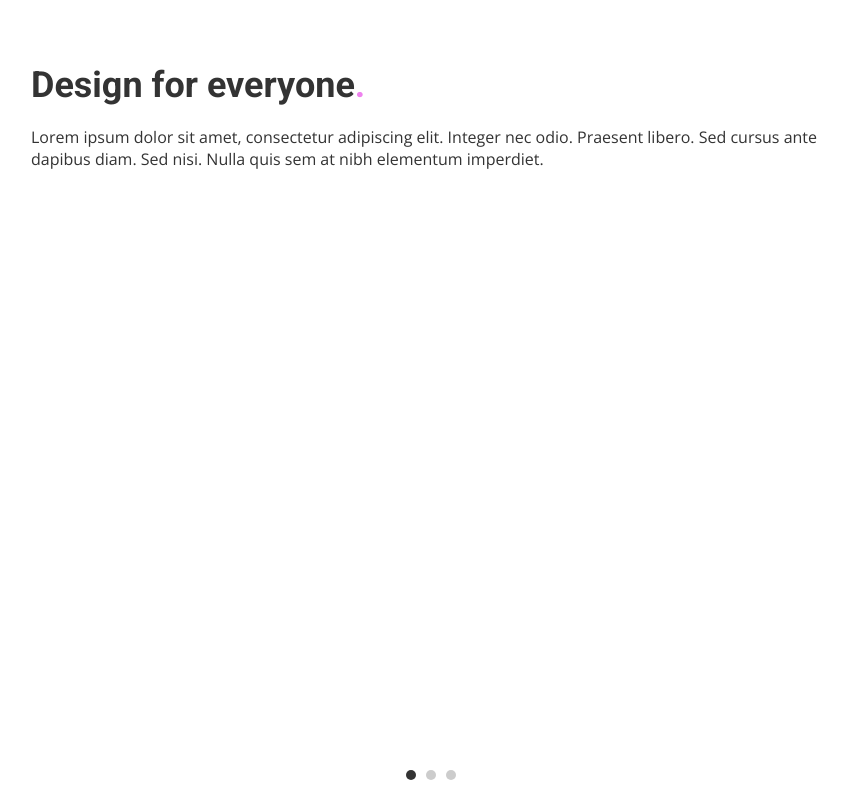
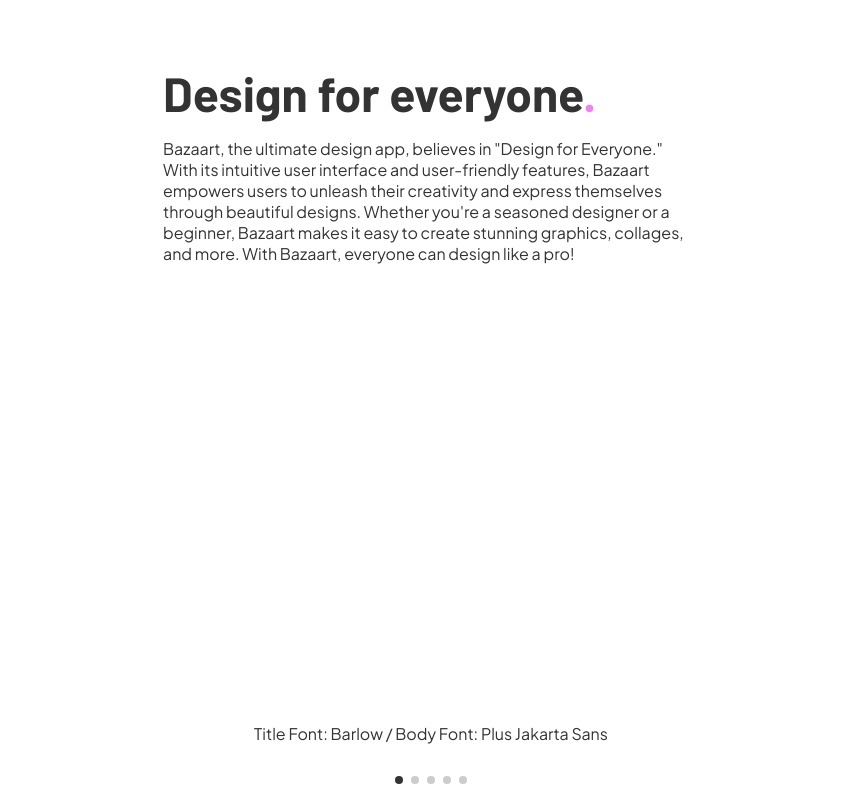
Before and after one commit to stasix/fontgpt, a plain HTML site: page index.html in a window 1280 px wide. Shown: the whole page, without its empty margins (209-1057 px from the left). Drawn offline with nearby package versions, Linux system fonts and the light colour scheme.

Commit message:
Update index.html

```diff
--- a/index.html
+++ b/index.html
@@ -4,10 +4,11 @@
         <meta charset="UTF-8">
             <meta name="viewport" content="width=device-width, initial-scale=1.0">
                 <title>Font Pairing Showcase</title>
-    <link href="https://fonts.googleapis.com/css2?family=Roboto:wght@700&family=Open+Sans&family=Poppins:wght@700&family=Inter&display=swap" rel="stylesheet">
+                <link href="https://fonts.googleapis.com/css2?family=Barlow:wght@700&family=Poppins:wght@700&family=Inter:wght@700&family=Montserrat:wght@700&family=Oswald:wght@700&display=swap" rel="stylesheet">
+                    <link href="https://fonts.googleapis.com/css2?family=Plus+Jakarta+Sans:wght@400;500;700&display=swap" rel="stylesheet">
                         <style>
                             body {
-            font-family: 'Open Sans', sans-serif;
+                                font-family: 'Plus Jakarta Sans', sans-serif;
                                 margin: 0;
                                 color: #333;
                                 overflow-x: hidden;
@@ -15,60 +16,44 @@
 
                             .container {
                                 display: flex;
-            height: 100vh;
-            overflow-x: auto;
+                                overflow-x: scroll;
                                 scroll-snap-type: x mandatory;
-            -webkit-overflow-scrolling: touch;
                             }
 
                             .font-pair {
-            flex: 0 0 100vw;
-            width: 100vw;
-            padding: 40px 20px;
+                                scroll-snap-align: start;
+                                flex: 0 0 100%;
                                 box-sizing: border-box;
-            position: relative;
-            display: flex;
-            justify-content: center;
-            scroll-snap-align: start;
+                                padding: 2rem;
+                                height: 100vh;
                             }
 
                             .content {
-            max-width: 800px;
+                                max-width: 600px;
+                                margin: 0 auto;
                             }
 
                             h1 {
-            font-size: 36px;
-            margin-bottom: 20px;
+                                font-size: 3rem;
+                                margin-bottom: 1rem;
                             }
 
                             h1 span {
                                 color: violet;
                             }
 
-        .pair-1 h1 {
-            font-family: 'Roboto', sans-serif;
-        }
-
-        .pair-2 h1 {
-            font-family: 'Poppins', sans-serif;
-        }
-
-        .pair-3 h1 {
-            font-family: 'Inter', sans-serif;
-        }
-
                             .page-indicator {
                                 position: fixed;
-            bottom: 20px;
+                                bottom: 1rem;
                                 left: 50%;
                                 transform: translateX(-50%);
                                 display: flex;
-            gap: 10px;
+                                gap: 0.5rem;
                             }
 
                             .dot {
-            width: 10px;
-            height: 10px;
+                                width: 0.5rem;
+                                height: 0.5rem;
                                 background-color: #ccc;
                                 border-radius: 50%;
                                 cursor: pointer;
@@ -77,58 +62,94 @@
                             .dot.active {
                                 background-color: #333;
                             }
+
+                            .font-info {
+                                position: fixed;
+                                bottom: 2.5rem;
+                                left: 50%;
+                                transform: translateX(-50%);
+                                text-align: center;
+                            }
                         </style>
     </head>
     <body>
-    <div class="container">
+        <div class="container content">
             <div class="font-pair pair-1">
                 <div class="content">
-                <h1>Design for everyone<span>.</span></h1>
-                <p>Lorem ipsum dolor sit amet, consectetur adipiscing elit. Integer nec odio. Praesent libero. Sed cursus ante dapibus diam. Sed nisi. Nulla quis sem at nibh elementum imperdiet.</p>
+                    <h1 style="font-family: 'Barlow', sans-serif;">Design for everyone<span>.</span></h1>
+                    <p>Bazaart, the ultimate design app, believes in "Design for Everyone." With its intuitive user interface and user-friendly features, Bazaart empowers users to unleash their creativity and express themselves through beautiful designs. Whether you're a seasoned designer or a beginner, Bazaart makes it easy to create stunning graphics, collages, and more. With Bazaart, everyone can design like a pro!</p>
                 </div>
             </div>
             <div class="font-pair pair-2">
                 <div class="content">
-                <h1>Design for everyone<span>.</span></h1>
-                <p>Lorem ipsum dolor sit amet, consectetur adipiscing elit. Integer nec odio. Praesent libero. Sed cursus ante dapibus diam. Sed nisi. Nulla quis sem at nibh elementum imperdiet.</p>
+                    <h1 style="font-family: 'Poppins', sans-serif;">Design for everyone<span>.</span></h1>
+                    <p>Bazaart, the ultimate design app, believes in "Design for Everyone." With its intuitive user interface and user-friendly features, Bazaart empowers users to unleash their creativity and express themselves through beautiful designs. Whether you're a seasoned designer or a beginner, Bazaart makes it easy to create stunning graphics, collages, and more. With Bazaart, everyone can design like a pro!</p>
                 </div>
             </div>
             <div class="font-pair pair-3">
                 <div class="content">
-                <h1>Design for everyone<span>.</span></h1>
-                <p>Lorem ipsum dolor sit amet, consectetur adipiscing elit. Integer nec odio. Praesent libero. Sed cursus ante dapibus diam. Sed nisi. Nulla quis sem at nibh elementum imperdiet.</p>
+                    <h1 style="font-family: 'Inter', sans-serif;">Design for everyone<span>.</span></h1>
+                    <p>Bazaart, the ultimate design app, believes in "Design for Everyone." With its intuitive user interface and user-friendly features, Bazaart empowers users to unleash their creativity and express themselves through beautiful designs. Whether you're a seasoned designer or a beginner, Bazaart makes it easy to create stunning graphics, collages, and more. With Bazaart, everyone can design like a pro!</p>
+                </div>
+            </div>
+            <div class="font-pair pair-4">
+                <div class="content">
+                    <h1 style="font-family: 'Montserrat', sans-serif;">Design for everyone<span>.</span></h1>
+                    <p>Bazaart, the ultimate design app, believes in "Design for Everyone." With its intuitive user interface and user-friendly features, Bazaart empowers users to unleash their creativity and express themselves through beautiful designs. Whether you're a seasoned designer or a beginner, Bazaart makes it easy to create stunning graphics, collages, and more. With Bazaart, everyone can design like a pro!</p>
+                </div>
+            </div>
+            <div class="font-pair pair-5">
+                <div class="content">
+                    <h1 style="font-family: 'Oswald', sans-serif;">Design for everyone<span>.</span></h1>
+                    <p>Bazaart, the ultimate design app, believes in "Design for Everyone." With its intuitive user interface and user-friendly features, Bazaart empowers users to unleash their creativity and express themselves through beautiful designs. Whether you're a seasoned designer or a beginner, Bazaart makes it easy to create stunning graphics, collages, and more. With Bazaart, everyone can design like a pro!</p>
                 </div>
             </div>
         </div>
         <div class="page-indicator">
-        <div class="dot" onclick="scrollToPage(0)"></div>
-        <div class="dot" onclick="scrollToPage(1)"></div>
-        <div class="dot" onclick="scrollToPage(2)"></div>
+            <div class="dot active"></div>
+            <div class="dot"></div>
+            <div class="dot"></div>
+            <div class="dot"></div>
+            <div class="dot"></div>
         </div>
+        <div class="font-info">
+            <p id="fontInfo">Title Font: Barlow / Body Font: Plus Jakarta Sans</p>
+        </div>
+
         <script>
             const container = document.querySelector('.container');
             const dots = document.querySelectorAll('.dot');
+            const fontInfo = document.getElementById('fontInfo');
 
-        function scrollToPage(index) {
-            const target = container.children[index];
-            container.scrollTo({
-                left: target.offsetLeft,
-                behavior: 'smooth'
+            const fontPairs = [
+                               { title: 'Barlow', body: 'Plus Jakarta Sans' },
+                               { title: 'Poppins', body: 'Plus Jakarta Sans' },
+                               { title: 'Inter', body: 'Plus Jakarta Sans' },
+                               { title: 'Montserrat', body: 'Plus Jakarta Sans' },
+                               { title: 'Oswald', body: 'Plus Jakarta Sans' },
+                               ];
+
+                               container.addEventListener('scroll', () => {
+                                   const pageIndex = Math.round(container.scrollLeft / container.clientWidth);
+                                   dots.forEach((dot, index) => {
+                                       if (index === pageIndex) {
+                                           dot.classList.add('active');
+                                       } else {
+                                           dot.classList.remove('active');
+                                       }
                                    });
-        }
 
-        function updatePageIndicator() {
-            const scrollLeft = container.scrollLeft;
-            const pageWidth = container.clientWidth;
-            const pageIndex = Math.round(scrollLeft / pageWidth);
+                                   fontInfo.textContent = `Title Font: ${fontPairs[pageIndex].title} / Body Font: ${fontPairs[pageIndex].body}`;
+                               });
 
             dots.forEach((dot, index) => {
-                dot.classList.toggle('active', index === pageIndex);
+                dot.addEventListener('click', () => {
+                    container.scrollTo({
+                        left: index * container.clientWidth,
+                        behavior: 'smooth',
                     });
-        }
-
-        container.addEventListener('scroll', updatePageIndicator);
-        updatePageIndicator();
+                });
+            });
         </script>
     </body>
 </html>
```
Lines whose indentation alone changed are shown as unchanged.
